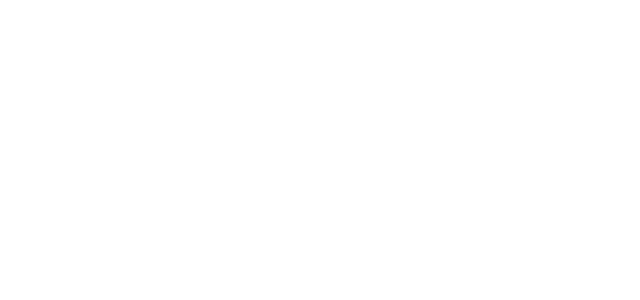
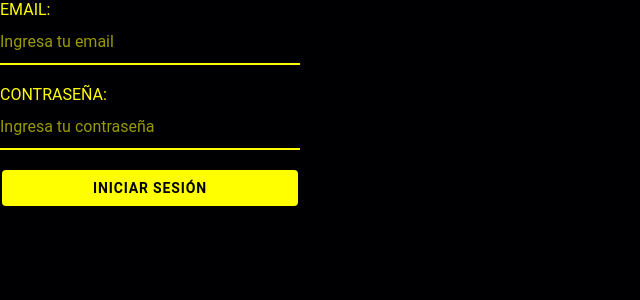
Before and after one commit to LuzTestai/pokemons, a React (Vite) app in the folder ui/: page /login in a window 1280 px wide. Shown: the top 300 px of the page, without its empty margins (0-640 px from the left). Built offline with nearby package versions, Linux system fonts and the light colour scheme.

Commit message:
feat: done filter

```diff
--- a/ui/package.json
+++ b/ui/package.json
@@ -19,7 +19,10 @@
     "@capacitor/status-bar": "6.0.1",
     "@ionic/react": "^8.0.0",
     "@ionic/react-router": "^8.0.0",
+    "@tanstack/query-sync-storage-persister": "^5.56.2",
     "@tanstack/react-query": "^5.56.2",
+    "@tanstack/react-query-devtools": "^5.56.2",
+    "@tanstack/react-query-persist-client": "^5.56.2",
     "@types/react-router": "^5.1.20",
     "@types/react-router-dom": "^5.3.3",
     "ionicons": "^7.4.0",
--- a/ui/src/App.tsx
+++ b/ui/src/App.tsx
@@ -32,6 +32,7 @@ import "@ionic/react/css/palettes/dark.system.css";
 
 /* Theme variables */
 import "./theme/variables.css";
+import Login from "./pages/Login";
 
 setupIonicReact();
 
@@ -39,6 +40,9 @@ const App: React.FC = () => (
   <IonApp>
     <IonReactRouter>
       <IonRouterOutlet>
+        <Route exact path="/login">
+          <Login />
+        </Route>
         <Route exact path="/home">
           <Home />
         </Route>
--- a/ui/src/components/Filter/index.tsx
+++ b/ui/src/components/Filter/index.tsx
@@ -1,10 +1,19 @@
 import { IonSearchbar } from "@ionic/react";
 import "./Filter.css";
 
-const Filter: React.FC = () => {
+type FilterProps = {
+  searchTerm: string;
+  setSearchTerm: (term: string) => void;
+};
+
+const Filter: React.FC<FilterProps> = ({ searchTerm, setSearchTerm }) => {
   return (
     <div className="filter-container">
       <IonSearchbar
+        value={searchTerm}
+        onIonInput={(e: { detail: { value: string } }) =>
+          setSearchTerm(e.detail.value!)
+        }
         placeholder="Buscar Pokémon..."
         mode="ios"
         debounce={500}
--- /dev/null
+++ b/ui/src/components/Login/Login.css
@@ -0,0 +1,38 @@
+.login-container {
+  --background: black;
+  display: flex;
+  justify-content: center;
+  align-items: center;
+  height: 100vh;
+}
+
+.login-form {
+  width: 300px;
+}
+
+.input-group {
+  margin-bottom: 20px;
+}
+
+.custom-label {
+  color: yellow;
+  margin-bottom: 5px;
+}
+
+.custom-input {
+  --color: yellow;
+  --placeholder-color: yellow;
+  --background: transparent;
+  --border-color: yellow;
+  border-bottom: 2px solid yellow;
+}
+
+.custom-button {
+  --background: yellow;
+  --color: black;
+  font-weight: bold;
+}
+
+.custom-button:hover {
+  --background: #ffc107;
+}
--- /dev/null
+++ b/ui/src/components/Login/index.tsx
@@ -0,0 +1,44 @@
+import {
+  IonContent,
+  IonPage,
+  IonInput,
+  IonLabel,
+  IonButton,
+} from "@ionic/react";
+import "./Login.css";
+
+const Login: React.FC = () => {
+  return (
+    <IonPage>
+      <IonContent className="login-container">
+        <form className="login-form">
+          <div className="input-group">
+            <IonLabel className="custom-label" position="stacked">
+              EMAIL:
+            </IonLabel>
+            <IonInput
+              type="email"
+              placeholder="Ingresa tu email"
+              className="custom-input"
+            />
+          </div>
+          <div className="input-group">
+            <IonLabel className="custom-label" position="stacked">
+              CONTRASEÑA:
+            </IonLabel>
+            <IonInput
+              type="password"
+              placeholder="Ingresa tu contraseña"
+              className="custom-input"
+            />
+          </div>
+          <IonButton expand="block" className="custom-button">
+            Iniciar Sesión
+          </IonButton>
+        </form>
+      </IonContent>
+    </IonPage>
+  );
+};
+
+export default Login;
--- a/ui/src/main.tsx
+++ b/ui/src/main.tsx
@@ -3,8 +3,24 @@ import { createRoot } from "react-dom/client";
 import App from "./App";
 import { QueryClientProvider, QueryClient } from "@tanstack/react-query";
 import "./index.css";
+import { persistQueryClient } from "@tanstack/react-query-persist-client";
+import { createSyncStoragePersister } from "@tanstack/query-sync-storage-persister";
+import { ReactQueryDevtools } from "@tanstack/react-query-devtools";
 
-const queryClient = new QueryClient();
+export const queryClient = new QueryClient();
+
+// Crear un persister para localStorage
+const localStoragePersister = createSyncStoragePersister({
+  storage: window.localStorage, // Puedes usar sessionStorage si lo prefieres
+});
+
+// Configurar la persistencia de React Query
+persistQueryClient({
+  queryClient,
+  persister: localStoragePersister,
+  maxAge: 1000 * 60 * 60 * 24, // Tiempo máximo para mantener los datos en caché (en milisegundos)
+  buster: "my-persist-version",
+});
 
 const container = document.getElementById("root");
 const root = createRoot(container!);
@@ -12,6 +28,7 @@ root.render(
   <React.StrictMode>
     <QueryClientProvider client={queryClient}>
       <App />
+      <ReactQueryDevtools initialIsOpen={false} />
     </QueryClientProvider>
   </React.StrictMode>
 );
--- a/ui/src/pages/HomePage/index.tsx
+++ b/ui/src/pages/HomePage/index.tsx
@@ -9,10 +9,17 @@ import {
 } from "@ionic/react";
 import "./HomePage.css";
 import { useEffect, useState } from "react";
-import { useQuery } from "@tanstack/react-query";
+import { keepPreviousData, useQuery } from "@tanstack/react-query";
 import CardsContainer from "../../components/CardsContainer";
 import { arrowBack, arrowForward } from "ionicons/icons";
 import Filter from "../../components/Filter";
+import { Pokemons } from "../../types/pokemonsTypes";
+import { queryClient } from "../../main";
+
+type PokemonData = {
+  pokemons: Pokemons[];
+  totalPages: number;
+};
 
 const fetchPokemons = async (page: number, limit: number) => {
   const response = await fetch(
@@ -26,28 +33,51 @@ const fetchPokemons = async (page: number, limit: number) => {
 
 const Home: React.FC = () => {
   const limit = 12;
-  const [page, setPage] = useState(1); // Estado de la página actual
-  const { data, error, isLoading } = useQuery({
+  // const [page, setPage] = useState(1);
+  const [page, setPage] = useState<number>(() => {
+    const savedPage = localStorage.getItem("currentPage");
+    return savedPage ? parseInt(savedPage, 10) : 1;
+  });
+  const [searchTerm, setSearchTerm] = useState(""); // Estado para el término de búsqueda
+  const [filteredPokemons, setFilteredPokemons] = useState<Pokemons[]>([]); // Estado para los Pokémon filtrados
+  const { data, error, isLoading } = useQuery<PokemonData>({
     queryKey: ["pokemons", page],
     queryFn: () => fetchPokemons(page, limit),
+    placeholderData: keepPreviousData,
   });
-
+  // Store the current page number in localStorage whenever it changes
   useEffect(() => {
-    console.log("data", data);
-  }, [data]);
+    localStorage.setItem("currentPage", page.toString());
+  }, [page]);
+  // Filtrar solo los Pokémon de la página actual
+  useEffect(() => {
+    if (data && searchTerm) {
+      // Filtrar solo los Pokémon visibles en la página actual
+      const filtered = data.pokemons.filter((pokemon) =>
+        pokemon.name.toLowerCase().includes(searchTerm.toLowerCase())
+      );
+      setFilteredPokemons(filtered);
+    } else if (data) {
+      // Si no hay término de búsqueda, mostrar todos los Pokémon de la página actual
+      setFilteredPokemons(data.pokemons);
+    }
+  }, [searchTerm, data]);
   const handleNextPage = () => {
-    console.log("hice clcik");
     if (data && page < data.totalPages) {
-      console.log("entre al if");
       setPage(page + 1);
+      setSearchTerm("");
     }
   };
 
   const handlePreviousPage = () => {
     if (page > 1) {
       setPage(page - 1);
+      setSearchTerm("");
     }
   };
+  useEffect(() => {
+    console.log("FILTER:", filteredPokemons);
+  }, [filteredPokemons]);
   return (
     <IonPage>
       <IonHeader>
@@ -66,17 +96,16 @@ const Home: React.FC = () => {
           <div className="container-loading">
             <IonLoading
               isOpen={isLoading}
-              //  onDidDismiss={() => setShowLoading(false)}
-              spinner="bubbles" // Opciones creativas: "bubbles", "crescent", "dots", etc.
-              cssClass="custom-loading" // Puedes agregar una clase personalizada
+              spinner="bubbles"
+              cssClass="custom-loading"
             />
           </div>
         ) : error ? (
           <p>Error al cargar los Pokémon</p>
         ) : (
           <>
-            <Filter />
-            <CardsContainer pokemons={data.pokemons} />
+            <Filter searchTerm={searchTerm} setSearchTerm={setSearchTerm} />
+            <CardsContainer pokemons={filteredPokemons} />
             <div className="pagination-controls">
               <IonIcon
                 icon={arrowBack}
--- /dev/null
+++ b/ui/src/pages/Login/index.tsx
@@ -0,0 +1,12 @@
+import { IonPage } from "@ionic/react";
+import LoginForm from "../../components/Login";
+
+const Login: React.FC = () => {
+  return (
+    <IonPage>
+      <LoginForm />
+    </IonPage>
+  );
+};
+
+export default Login;
```
Also changed, not shown: 1 other file (tests, documents, lock files or other folders).
